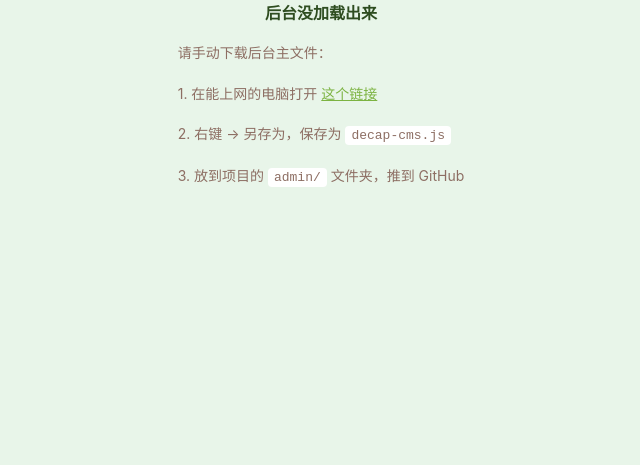
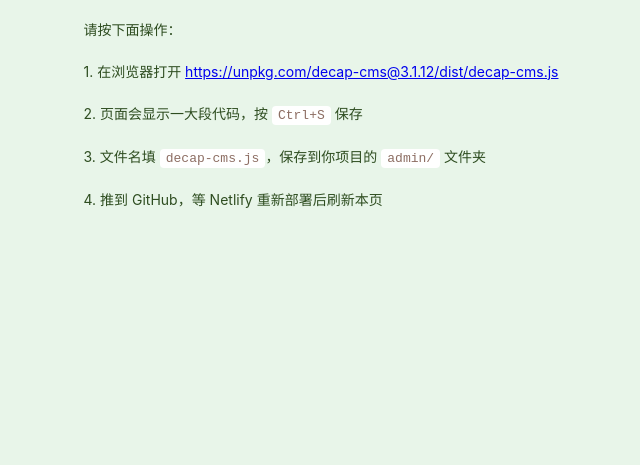
Before and after one commit to SYHGARY/YeZhuLi-Blog, a website: page admin/index.html in a window 1280 px wide. Shown: the part 335-800 px from the top of the page, without its empty margins (319-959 px from the left). Drawn offline with Linux system fonts and the light colour scheme.

Commit message:
Add files via upload

```diff
--- a/admin/index.html
+++ b/admin/index.html
@@ -7,62 +7,35 @@
   <style>
     body{margin:0;font-family:-apple-system,"PingFang SC","Microsoft YaHei",sans-serif;
          background:#E8F5E9;display:flex;align-items:center;justify-content:center;min-height:100vh;color:#2E4D20}
-    .loading{text-align:center;padding:40px}
+    .box{text-align:center;padding:40px;max-width:480px}
     .boar{font-size:48px;margin-bottom:16px}
-    .err{max-width:460px;font-size:14px;line-height:1.9;color:#8D6E63;text-align:left}
-    .err a{color:#7CB342}
-    code{background:#fff;padding:2px 6px;border-radius:4px;font-size:13px}
+    .step{font-size:14px;line-height:2;color:#2E4D20;text-align:left;margin:20px 0}
+    code{background:#fff;padding:2px 6px;border-radius:4px;font-size:13px;color:#8D6E63}
   </style>
 </head>
 <body>
-  <div class="loading" id="loading">
+  <div class="box" id="box">
     <div class="boar">🐗</div>
     <p>正在打开后台…</p>
-    <p style="font-size:12px;color:#aaa" id="hint">正在加载，请稍候</p>
   </div>
 
   <script>
-    var CDNS = [
-      'decap-cms.js',
-      'https://cdn.staticfile.net/decap-cms/3.1.12/decap-cms.min.js',
-      'https://lib.baomitu.com/decap-cms/3.1.12/decap-cms.min.js',
-      'https://cdn.jsdelivr.net/npm/decap-cms@3.1.12/dist/decap-cms.js'
-    ];
-    var i = 0;
-    var TIMEOUT = 8000;
-
-    function loadNext() {
-      if (i >= CDNS.length) {
-        document.getElementById('loading').innerHTML =
-          '<div class="boar">🐗</div><p><strong>后台没加载出来</strong></p>' +
-          '<div class="err">' +
-          '<p>请手动下载后台主文件：</p>' +
-          '<p>1. 在能上网的电脑打开 <a href="https://unpkg.com/decap-cms@3.1.12/dist/decap-cms.js" target="_blank">这个链接</a></p>' +
-          '<p>2. 右键 → 另存为，保存为 <code>decap-cms.js</code></p>' +
-          '<p>3. 放到项目的 <code>admin/</code> 文件夹，推到 GitHub</p>' +
-          '</div>';
-        return;
-      }
-      var url = CDNS[i++];
-      document.getElementById('hint').textContent = '正在加载第 ' + i + '/' + CDNS.length + ' 个源…';
-      var done = false;
-      var s = document.createElement('script');
-      var timer = setTimeout(function () {
-        if (!done) { done = true; s.parentNode && s.parentNode.removeChild(s); loadNext(); }
-      }, TIMEOUT);
-      s.onload = function () {
-        if (done) return; done = true; clearTimeout(timer);
-        // Decap 自动初始化
-      };
-      s.onerror = function () {
-        if (done) return; done = true; clearTimeout(timer);
-        s.parentNode && s.parentNode.removeChild(s);
-        loadNext();
-      };
-      s.src = url;
-      document.head.appendChild(s);
-    }
-    loadNext();
+    var s = document.createElement('script');
+    s.src = 'decap-cms.js?t=' + Date.now();
+    s.onload = function () { /* Decap 自动接管页面 */ };
+    s.onerror = function () {
+      document.getElementById('box').innerHTML =
+        '<div class="boar">🐗</div>' +
+        '<p><strong>缺一个文件：admin/decap-cms.js</strong></p>' +
+        '<div class="step">' +
+        '<p>请按下面操作：</p>' +
+        '<p>1. 在浏览器打开 <a href="https://unpkg.com/decap-cms@3.1.12/dist/decap-cms.js" target="_blank">https://unpkg.com/decap-cms@3.1.12/dist/decap-cms.js</a></p>' +
+        '<p>2. 页面会显示一大段代码，按 <code>Ctrl+S</code> 保存</p>' +
+        '<p>3. 文件名填 <code>decap-cms.js</code>，保存到你项目的 <code>admin/</code> 文件夹</p>' +
+        '<p>4. 推到 GitHub，等 Netlify 重新部署后刷新本页</p>' +
+        '</div>';
+    };
+    document.head.appendChild(s);
   </script>
 </body>
 </html>
```
